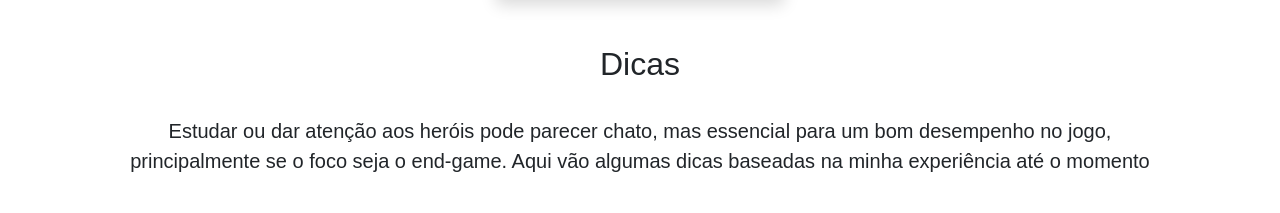
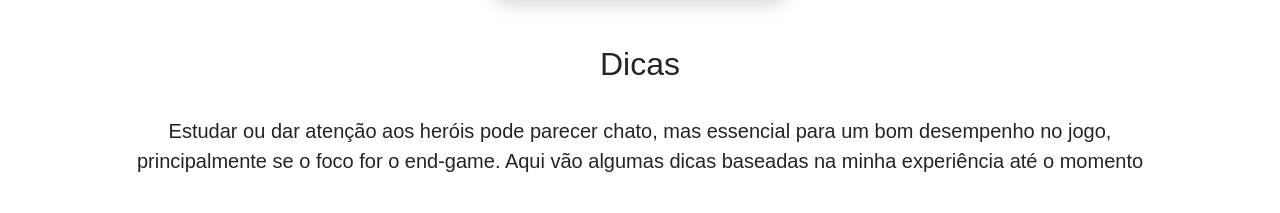
Before and after one commit to EleazarFreitas/brasil-pe-herois-dicas, a plain HTML site: page index.html in a window 1280 px wide. Shown: the part 1107-1320 px from the top of the page. Drawn offline with Linux system fonts and the light colour scheme.

Commit message:
Update index.html

```diff
--- a/index.html
+++ b/index.html
@@ -67,7 +67,7 @@
     </div>
       <h5 class="fs-2 pb-4">Dicas</h5>
       <p class="lead pb-4 mx-md-5">Estudar ou dar atenção aos heróis pode parecer chato, mas essencial para um bom desempenho no jogo, principalmente se o
-      foco seja o end-game.
+      foco for o end-game.
       Aqui vão algumas dicas baseadas na minha experiência até o momento</p>
 
       <div class="row justify-content-center">
```
